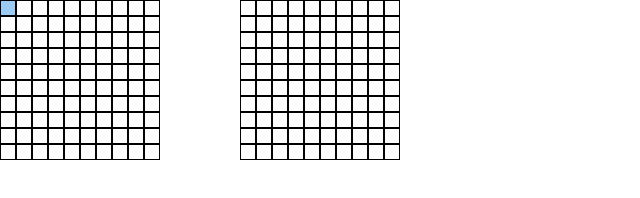
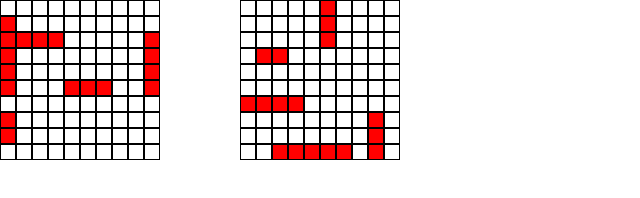
Before and after one commit to oscargmora/battleship, a website built with webpack: page src/index.html in a window 1280 px wide. Both pictures are taken after a click on the element 328 px from the left and 8 px from the top of the page. Shown: the whole page, without its empty margins (0-640 px from the left). Built offline with nearby package versions, Linux system fonts and the light colour scheme.

Commit message:
Add Click Functionality
Provide users the ability to click on a cell to attack the other player's ships.

```diff
--- a/src/modules/UI.js
+++ b/src/modules/UI.js
@@ -1,4 +1,5 @@
 /* eslint-disable no-plusplus */
+
 function displayGameBoards(player) {
     for (let i = 0; i < player.gameBoard.array.length; i++) {
         const gameContainer = document.querySelector(
@@ -6,6 +7,22 @@ function displayGameBoards(player) {
         );
         const square = document.createElement('div');
         square.classList.add(player.playerNumber);
+
+        if (player.gameBoard.array[i].length > 2) {
+            square.classList.add('ship-square');
+        }
+
+        square.setAttribute('id', i);
+
+        if (square.classList.contains('two')) {
+            square.addEventListener('click', function clickHandler() {
+                const index = square.getAttribute('id');
+                const attackResult = player.gameBoard.receiveAttack(index);
+                console.log(attackResult);
+                square.removeEventListener('click', clickHandler);
+            });
+        }
+
         gameContainer.append(square);
     }
 }
--- a/src/modules/factories/gameBoardFactory.js
+++ b/src/modules/factories/gameBoardFactory.js
@@ -196,9 +196,7 @@ class GameBoard {
         return 'Space Already Taken';
     }
 
-    receiveAttack(x, y) {
-        const index = this.findIndex(x, y);
-
+    receiveAttack(index) {
         if (this.hitArray[index].length === 0) {
             if (this.array[index].length === 2) {
                 this.hitArray[index].push('miss');
--- a/src/styles/boards-style.css
+++ b/src/styles/boards-style.css
@@ -148,10 +148,23 @@ div {
     border: black 1px solid;
 }
 
-.one {
+div.shot {
+    background-color: green;
+    cursor: default;
+}
+
+div.shot:hover {
+    background-color: green;
+}
+
+.ship-square {
+    background-color: red;
+}
+
+.two {
     cursor: pointer;
 }
 
-.one:hover {
+.two:hover {
     background-color: rgb(156, 204, 246);
 }
```
Also changed, not shown: src/mocks-and-tests/tests/gameBoardFactory.test.js (+24 -20 lines).
